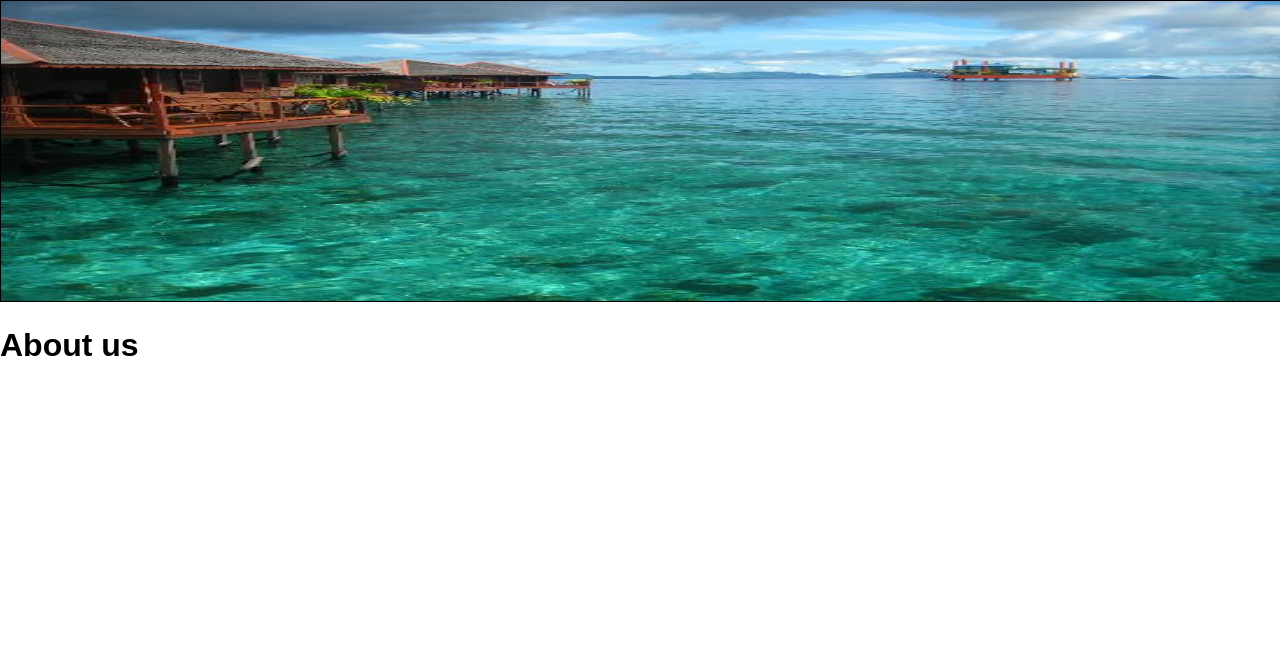
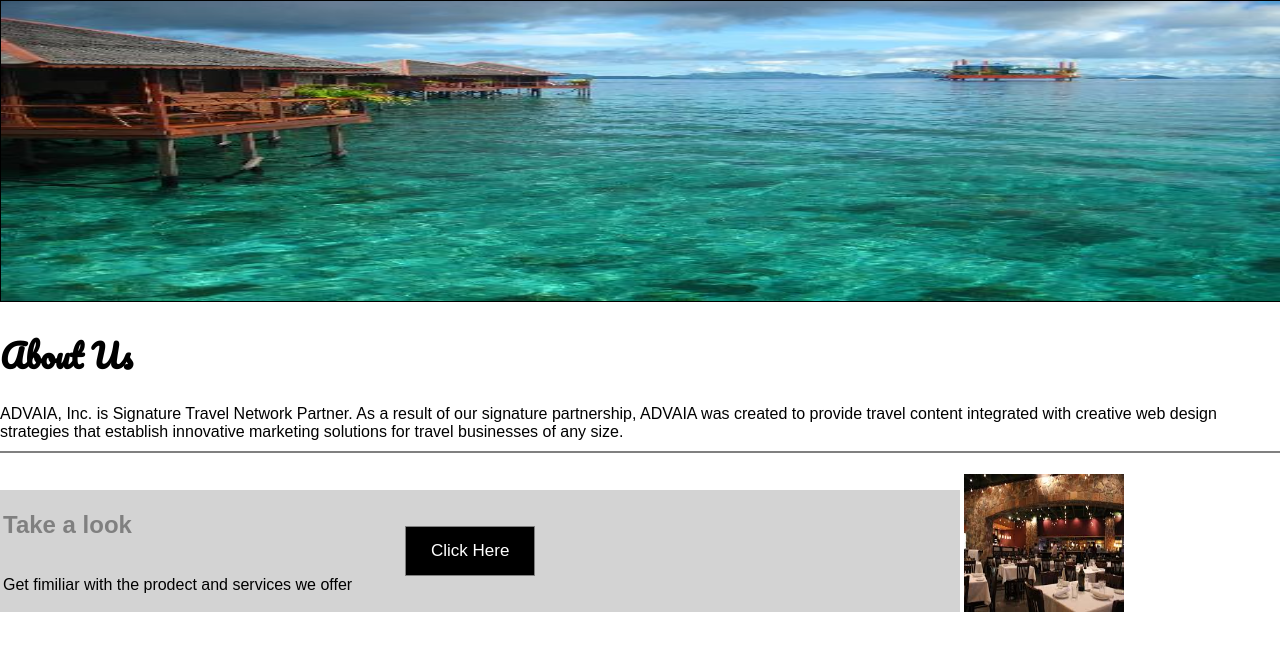
Before and after one commit to liaquatkhan7/lab-assignment, a plain HTML site: page about.html in a window 1280 px wide. Drawn offline with Linux system fonts and the light colour scheme.

Commit message:
finished services page and about page

```diff
--- a/about.html
+++ b/about.html
@@ -1,6 +1,7 @@
 <!DOCTYPE html>
 <html>
 <head>
+    <link href="https://fonts.googleapis.com/css?family=Pacifico" rel="stylesheet">
     <link rel="stylesheet" type="text/css" href="stylesheet.css">
     <title>Traveling Agency</title>
 </head>
@@ -38,7 +39,35 @@
                 Give Signature the opportunity to serve you.
             </p>-->
 
-            <h1>About us</h1>
+            <h1 id="about-h1"><b>About</b> Us</h1>
+                <h4 class="about-h2">ADVAIA, Inc. is Signature Travel Network Partner. As a result of our signature partnership,
+                    ADVAIA was created to provide travel content integrated with
+                    creative web design strategies that establish innovative marketing solutions for travel
+                    businesses of any size.
+                    </h4>
+
+            <div class="about-div1">
+                <table>
+                <tr>
+                    <td>
+                        <h2>Take a look</h2>
+                    </td>
+
+                    <td class="about-table-td" rowspan="2">
+                        <button type="button">Click Here</button>
+                    </td>
+                </tr>
+
+                <tr>
+                    <td>
+                        <p class="text-aling-right">Get fimiliar with the prodect and services we offer</p>
+                    </td>
+                </tr>
+                </table>
+            </div>
+            <div class="about-div-2">
+            <img src="images/restaurant.jpg" alt="picture">
+            <div>
         </div>
     </div>
 </body>
--- a/stylesheet.css
+++ b/stylesheet.css
@@ -55,3 +55,80 @@ p {
     margin: auto;
     padding: 20px;
 }
+
+.text-aling-right {
+    text-align: left;
+    color: black;
+}
+
+.text-aling-center {
+    text-align: center;
+}
+
+#about-h1 {
+    font-family: 'Pacifico', cursive;
+}
+
+.about-h2 {
+    font-weight: normal;
+    border-bottom: 2px solid grey;
+    padding-bottom: 10px;
+}
+
+
+.about-div1 {
+    background-color: lightgrey;
+    color: grey;
+    width: 75%;
+    display: inline-block;
+}
+
+.about-div-2 {
+    display: inline-block;
+}
+
+.about-div-2 img {
+    width: 160px;
+    height: 138px;
+}
+
+button {
+    background-color: black;
+    color:white;
+    width: 130px;
+    height: 50px;
+    border: 1px solid grey;
+    font-size: 17px;
+    font-weight: normal;
+}
+
+td {
+    line-height: 1.0;
+}
+
+tr{
+    padding: 0px;
+    margin: 0px;
+}
+
+.about-table-td {
+    padding-left: 50px;
+}
+
+.services-div img {
+    width: 230px;
+    height: 200px;
+}
+
+.big-font {
+    font-size: 25px;
+}
+
+.service-main-pic {
+    width: 100%;
+    border:1px solid black;
+}
+
+.services-heading{
+    font-family: 'Pacifico', cursive;
+}
```
Also changed, not shown: index.html (+2 -1 lines), services.html (+14 -1 lines), tours.html (+34 -1 lines), images/401680_338540049551452_534624762_n.jpg (added), images/Beautiful-Picture-Of-Burj-Al-Arab-With-Full-Moon.jpg (added), images/Download-Free-Wallpaper-of-beautiful-landscape-in-Pakistan-12.jpg (added), images/Unifreight_49233952016-03-22-14-05-54.jpeg (added), images/download.jpg (added).
